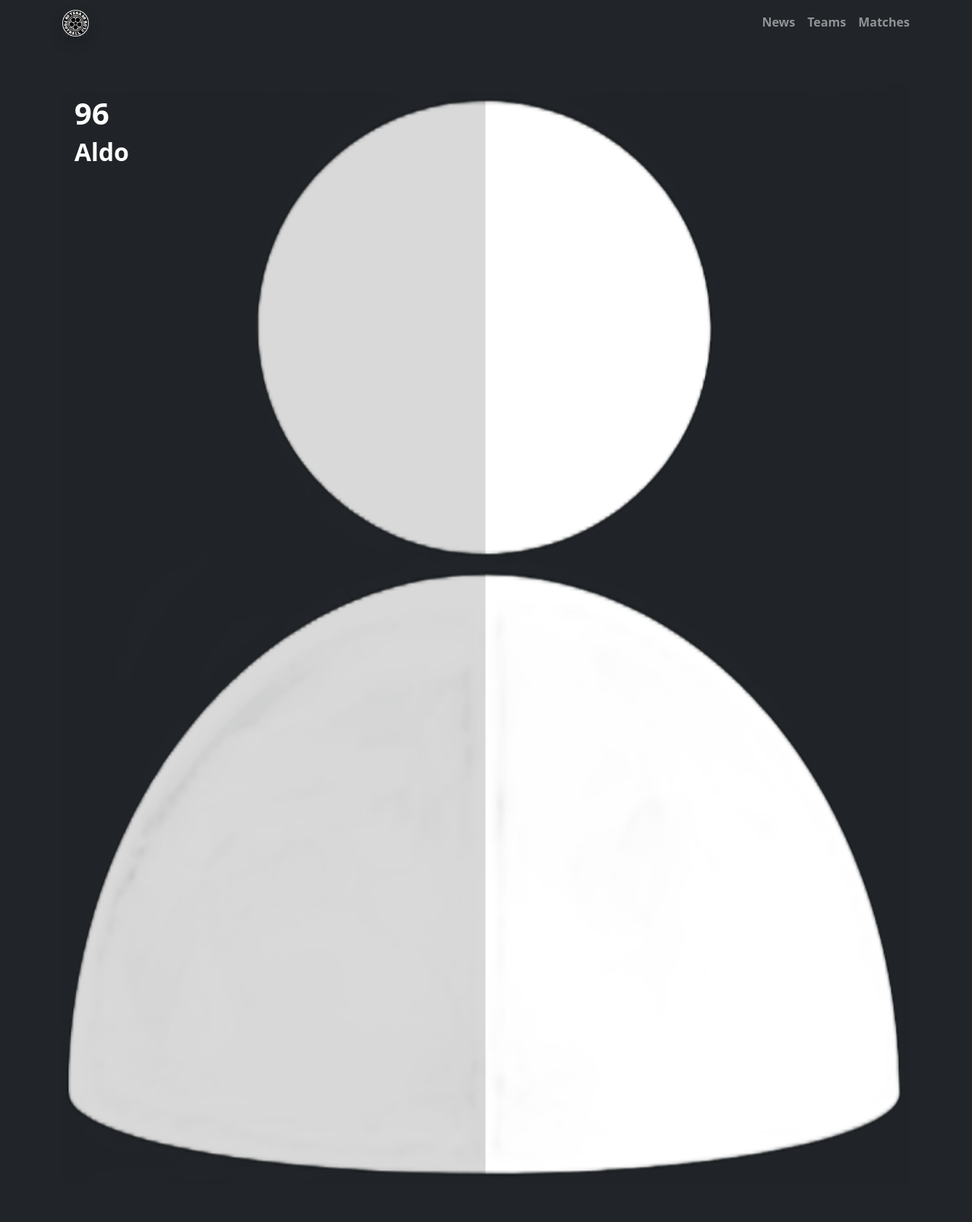
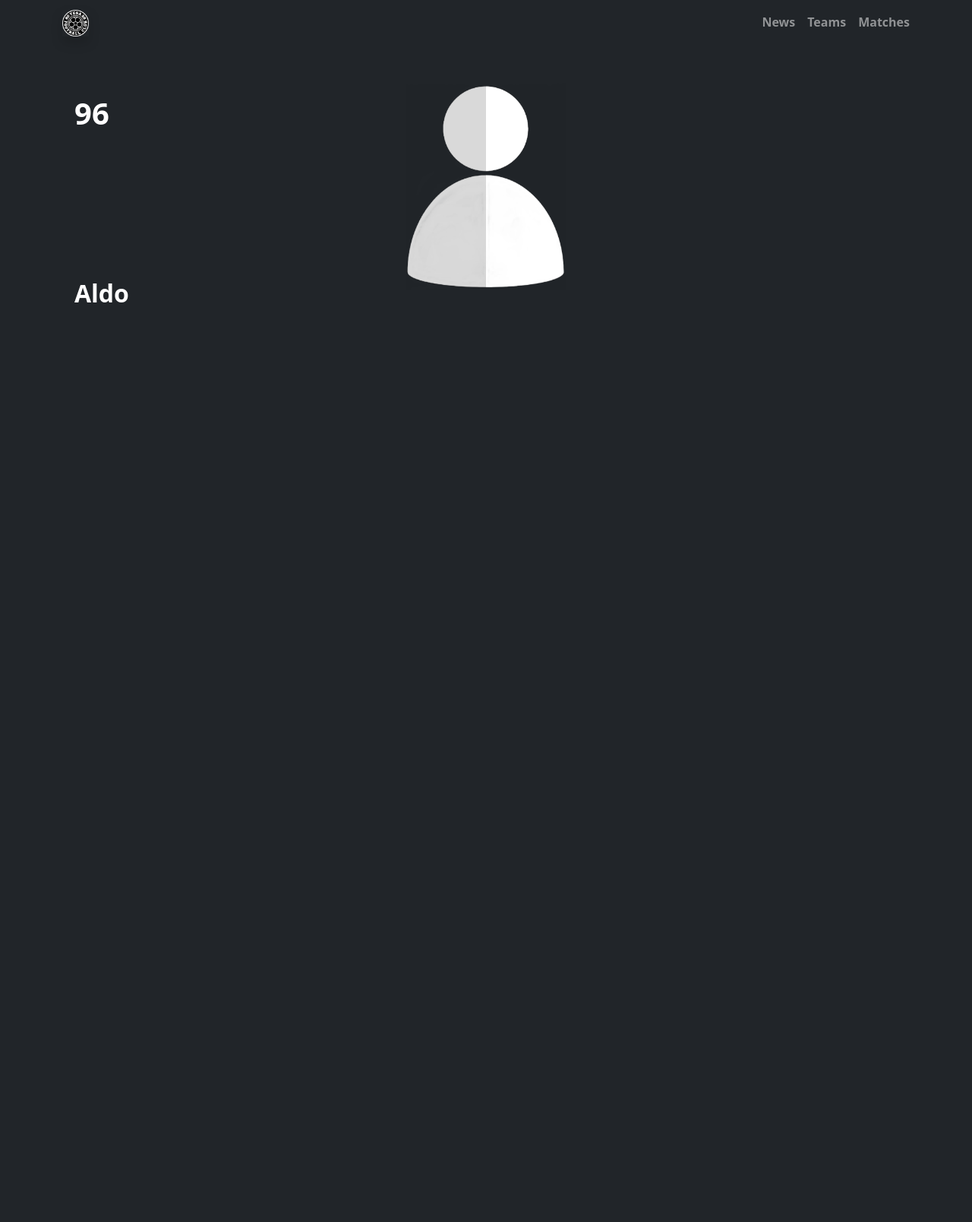
Before and after one commit to tesafc/tesafc.github.io, a Jekyll site: the page built from _players/number-96.md, in a window 1280 px wide. Shown: the whole page at 76% size. Built offline with Jekyll 4.4.1, drawn with Linux system fonts in a browser that asks for light colours; nearby versions of some CDN libraries; after the commit the page ends 900 px from its top, so only the background shows below that.

Commit message:
Update player.html

```diff
--- a/_layouts/player.html
+++ b/_layouts/player.html
@@ -5,8 +5,8 @@ layout: default
 <div class="my-5 text-bg-dark">
   <div class="container">
     <div class="card text-bg-dark rounded-0 border-0">
-      <img src="{{ page.profile-picture | relative_url }}" alt="" class="card-img" style="object-fit: contain;">
-      <div class="card-img-overlay">
+      <img src="{{ page.profile-picture | relative_url }}" alt="" class="card-img p-5 pt-0" style="object-fit: contain; max-height: 20rem;">
+      <div class="card-img-overlay d-flex flex-column justify-content-between">
         <h1 class="card-title fw-bolder">{{ page.jersey-number }}</h1>
         <h2 class="card-title text-capitalize fw-bolder">{{ page.jersey-name }}</h2>
       </div>
```
